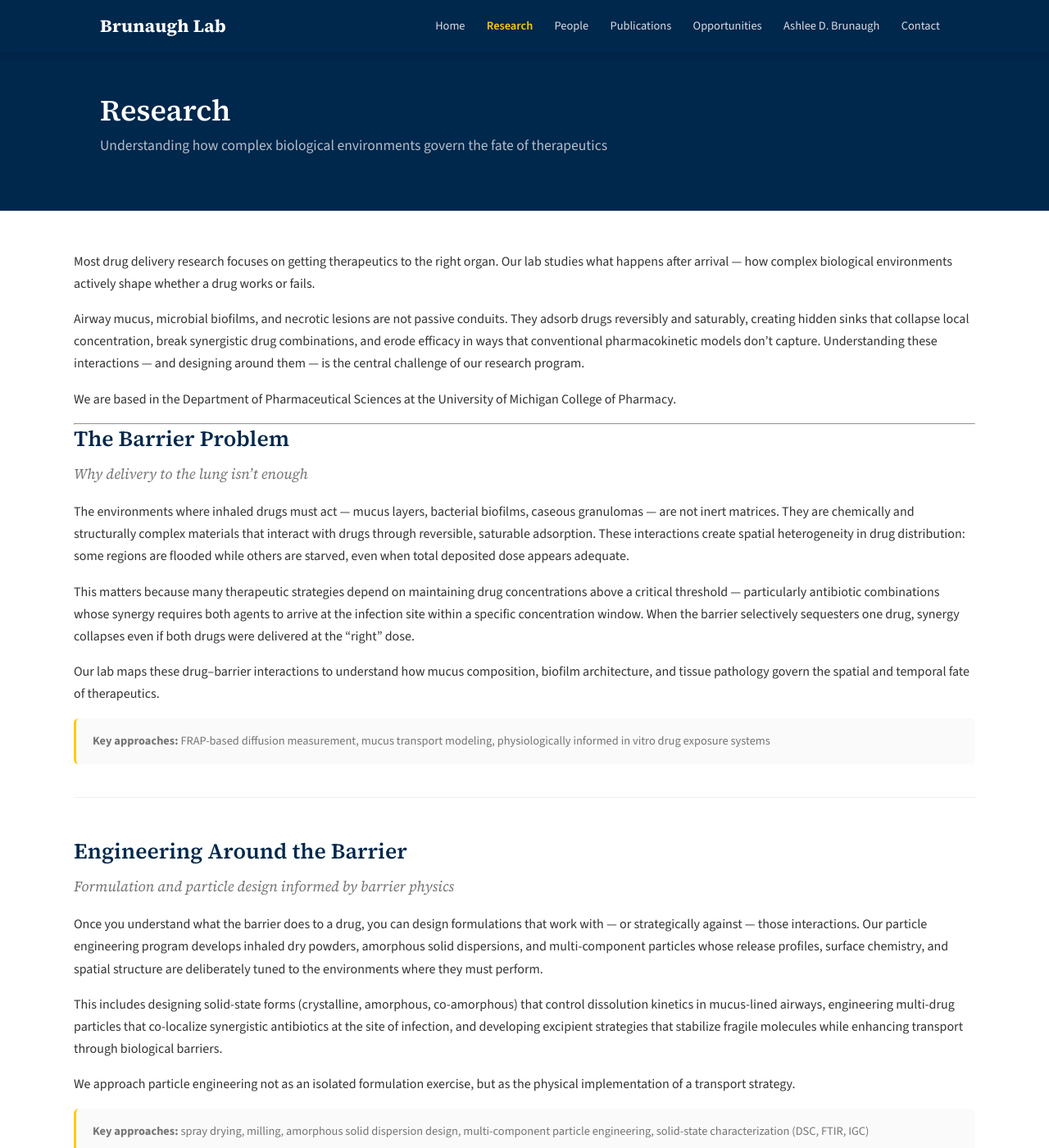
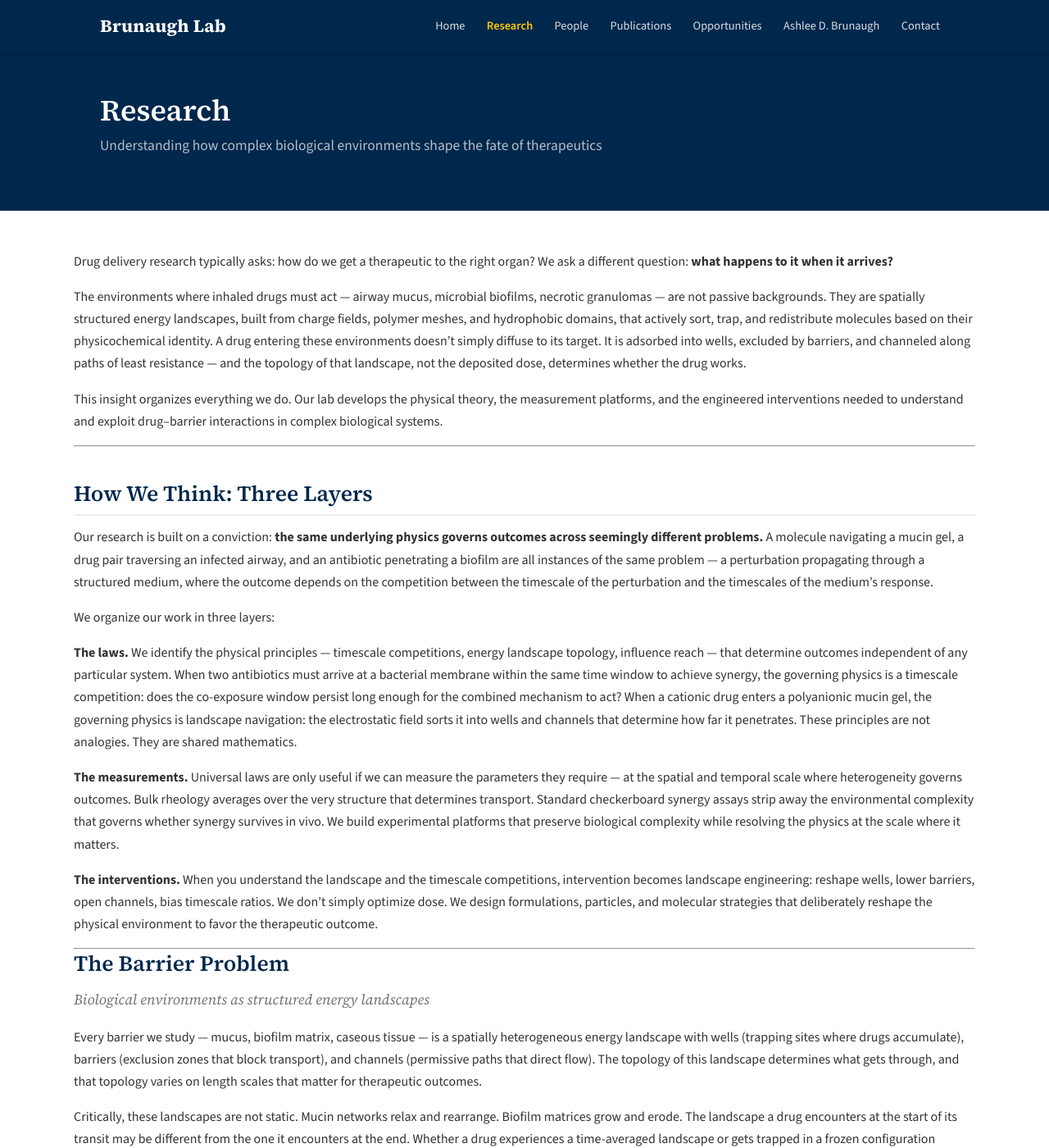
Before and after one commit to Brunaugh-Lab/Brunaugh-Lab.github.io, a Jekyll site: the page built from research.md, in a window 1280 px wide and 1400 px high. Shown: the whole window at 82% size. Built offline with Jekyll 4.4.1, drawn with Linux system fonts in a browser that asks for light colours; some of the changed text lies outside the part shown.

Commit message:
Update Research page with v2 content
Rewritten to convey the lab's intellectual architecture: adds Three
Layers framework (laws, measurements, interventions), reframes pillars
around energy landscapes and timescale competitions, adds new metrics
for inhaled product performance program, updates funding line.

Co-Authored-By: Claude Opus 4.6 <noreply@anthropic.com>

```diff
--- a/research.md
+++ b/research.md
@@ -1,15 +1,29 @@
 ---
 layout: page
 title: Research
-subtitle: Understanding how complex biological environments govern the fate of therapeutics
+subtitle: Understanding how complex biological environments shape the fate of therapeutics
 permalink: /research/
 ---
 
-Most drug delivery research focuses on getting therapeutics to the right organ. Our lab studies what happens after arrival — how complex biological environments actively shape whether a drug works or fails.
+Drug delivery research typically asks: how do we get a therapeutic to the right organ? We ask a different question: **what happens to it when it arrives?**
 
-Airway mucus, microbial biofilms, and necrotic lesions are not passive conduits. They adsorb drugs reversibly and saturably, creating hidden sinks that collapse local concentration, break synergistic drug combinations, and erode efficacy in ways that conventional pharmacokinetic models don't capture. Understanding these interactions — and designing around them — is the central challenge of our research program.
+The environments where inhaled drugs must act — airway mucus, microbial biofilms, necrotic granulomas — are not passive backgrounds. They are spatially structured energy landscapes, built from charge fields, polymer meshes, and hydrophobic domains, that actively sort, trap, and redistribute molecules based on their physicochemical identity. A drug entering these environments doesn't simply diffuse to its target. It is adsorbed into wells, excluded by barriers, and channeled along paths of least resistance — and the topology of that landscape, not the deposited dose, determines whether the drug works.
 
-We are based in the Department of Pharmaceutical Sciences at the University of Michigan College of Pharmacy.
+This insight organizes everything we do. Our lab develops the physical theory, the measurement platforms, and the engineered interventions needed to understand and exploit drug–barrier interactions in complex biological systems.
+
+---
+
+## How We Think: Three Layers
+
+Our research is built on a conviction: **the same underlying physics governs outcomes across seemingly different problems.** A molecule navigating a mucin gel, a drug pair traversing an infected airway, and an antibiotic penetrating a biofilm are all instances of the same problem — a perturbation propagating through a structured medium, where the outcome depends on the competition between the timescale of the perturbation and the timescales of the medium's response.
+
+We organize our work in three layers:
+
+**The laws.** We identify the physical principles — timescale competitions, energy landscape topology, influence reach — that determine outcomes independent of any particular system. When two antibiotics must arrive at a bacterial membrane within the same time window to achieve synergy, the governing physics is a timescale competition: does the co-exposure window persist long enough for the combined mechanism to act? When a cationic drug enters a polyanionic mucin gel, the governing physics is landscape navigation: the electrostatic field sorts it into wells and channels that determine how far it penetrates. These principles are not analogies. They are shared mathematics.
+
+**The measurements.** Universal laws are only useful if we can measure the parameters they require — at the spatial and temporal scale where heterogeneity governs outcomes. Bulk rheology averages over the very structure that determines transport. Standard checkerboard synergy assays strip away the environmental complexity that governs whether synergy survives in vivo. We build experimental platforms that preserve biological complexity while resolving the physics at the scale where it matters.
+
+**The interventions.** When you understand the landscape and the timescale competitions, intervention becomes landscape engineering: reshape wells, lower barriers, open channels, bias timescale ratios. We don't simply optimize dose. We design formulations, particles, and molecular strategies that deliberately reshape the physical environment to favor the therapeutic outcome.
 
 ---
 
@@ -17,72 +31,67 @@ We are based in the Department of Pharmaceutical Sciences at the University of M
 
 ## The Barrier Problem
 
-*Why delivery to the lung isn't enough*
+*Biological environments as structured energy landscapes*
 {: .pillar-subtitle}
 
-The environments where inhaled drugs must act — mucus layers, bacterial biofilms, caseous granulomas — are not inert matrices. They are chemically and structurally complex materials that interact with drugs through reversible, saturable adsorption. These interactions create spatial heterogeneity in drug distribution: some regions are flooded while others are starved, even when total deposited dose appears adequate.
+Every barrier we study — mucus, biofilm matrix, caseous tissue — is a spatially heterogeneous energy landscape with wells (trapping sites where drugs accumulate), barriers (exclusion zones that block transport), and channels (permissive paths that direct flow). The topology of this landscape determines what gets through, and that topology varies on length scales that matter for therapeutic outcomes.
 
-This matters because many therapeutic strategies depend on maintaining drug concentrations above a critical threshold — particularly antibiotic combinations whose synergy requires both agents to arrive at the infection site within a specific concentration window. When the barrier selectively sequesters one drug, synergy collapses even if both drugs were delivered at the "right" dose.
+Critically, these landscapes are not static. Mucin networks relax and rearrange. Biofilm matrices grow and erode. The landscape a drug encounters at the start of its transit may be different from the one it encounters at the end. Whether a drug experiences a time-averaged landscape or gets trapped in a frozen configuration depends on a timescale competition: how fast does the network rearrange relative to how fast the drug moves?
 
-Our lab maps these drug–barrier interactions to understand how mucus composition, biofilm architecture, and tissue pathology govern the spatial and temporal fate of therapeutics.
+This is why bulk-averaged measurements — mean viscosity, average charge density, overall partition coefficient — consistently fail to predict transport in biological systems. The landscape's spatial structure at the scale of transport is what determines outcomes, and we are working to resolve it.
 
-<div class="pillar-approaches">
-<strong>Key approaches:</strong> FRAP-based diffusion measurement, mucus transport modeling, physiologically informed in vitro drug exposure systems
-</div>
 </div>
 
 <div class="pillar" markdown="1">
 
-## Engineering Around the Barrier
+## Designing Around the Barrier
 
-*Formulation and particle design informed by barrier physics*
+*Cross-domain formulation engineering*
 {: .pillar-subtitle}
 
-Once you understand what the barrier does to a drug, you can design formulations that work with — or strategically against — those interactions. Our particle engineering program develops inhaled dry powders, amorphous solid dispersions, and multi-component particles whose release profiles, surface chemistry, and spatial structure are deliberately tuned to the environments where they must perform.
+Every material choice in a drug delivery system propagates consequences across multiple physical domains simultaneously. A polymer in an inhaled particle is not just a glass stabilizer — it is also a surface energy modifier, a dissolution rate controller, a moisture barrier, and a matrix interaction partner. All at once, all the time, whether or not the designer is paying attention.
 
-This includes designing solid-state forms (crystalline, amorphous, co-amorphous) that control dissolution kinetics in mucus-lined airways, engineering multi-drug particles that co-localize synergistic antibiotics at the site of infection, and developing excipient strategies that stabilize fragile molecules while enhancing transport through biological barriers.
+Our formulation design practice starts by mapping the full consequence space of a material or process choice across every relevant domain — from manufacturing through storage through biological fate — before making that choice. We look for the regions of design space where multiple domains are simultaneously satisfied, not because of compromise, but because the physics demands it.
 
-We approach particle engineering not as an isolated formulation exercise, but as the physical implementation of a transport strategy.
+This approach produces formulations that conventional sequential optimization would never find: inhaled dry powders where one drug simultaneously serves as the synergistic partner and the crystallization excipient; composite particles whose shell polymer controls release kinetics, enhances intracellular pharmacology, and shields against matrix adsorption through a single architecture; amorphous solid dispersions whose stability, dissolution, and transport behavior are governed by the same molecular property.
 
-<div class="pillar-approaches">
-<strong>Key approaches:</strong> spray drying, milling, amorphous solid dispersion design, multi-component particle engineering, solid-state characterization (DSC, FTIR, IGC)
-</div>
+We engineer across spray drying, milling, antisolvent precipitation, and amorphous solid dispersion platforms — always with the transport environment as the design constraint.
+
 </div>
 
 <div class="pillar" markdown="1">
 
 ## Measuring What Matters
 
-*New platforms for studying drug fate in complex environments*
+*Instruments and models at the governing scale*
 {: .pillar-subtitle}
 
-Standard pharmacological assays — checkerboard synergy tests, Franz cell diffusion, simple dissolution — strip away the environmental complexity that governs drug behavior in vivo. We build experimental systems that preserve it.
+Standard pharmacological assays are designed for convenience, not fidelity. Checkerboard synergy tests assume uniform, static drug exposure — conditions that never exist in a mucus-lined airway. Franz cell diffusion strips away the barrier structure that governs transport. Bulk rheology averages over the spatial heterogeneity that determines selectivity.
 
-Our lab develops physiologically informed in vitro platforms that incorporate realistic mucus composition, dynamic drug exposure, and spatially heterogeneous barriers into measurements of antimicrobial activity, drug transport, and formulation performance. We are also developing novel instrumentation that uses mechanical and electromagnetic wave interactions to probe soft matter transport phenomena in real time — enabling non-destructive, continuous measurement of how drugs move through biological materials.
+We build experimental systems that preserve biological complexity. Our physiologically informed antimicrobial platforms incorporate realistic mucus composition, dynamic drug exposure, and spatially heterogeneous barriers into measurements of synergy — revealing that drug combinations which appear synergistic under standard conditions can fail completely when transport constraints are restored.
 
-The goal is to replace surrogate measurements with direct observation of drug fate under conditions that actually resemble the therapeutic environment.
+We are also developing new instrumentation that resolves barrier physics at the scale where it operates. This includes non-contact mechanical characterization of living mucosal cultures, wave-based probes of soft matter transport, and distribution-level metrics for aerosol performance that capture information conventional summary statistics discard.
 
-<div class="pillar-approaches">
-<strong>Key approaches:</strong> physiologically informed antimicrobial susceptibility testing, resonant acoustic rheometry (RAR), laser diffraction dissolution monitoring, wave-based transport probes, ALI culture models
-</div>
+The commitment is simple: measure at the scale where the physics operates, not the scale that is convenient.
+
 </div>
 
 <div class="pillar" markdown="1">
 
-## Diseases and Interventions
+## Therapeutic Programs
 
-*Where the science meets the clinic*
+*Reshaping landscapes to bias outcomes*
 {: .pillar-subtitle}
 
-Our fundamental work on drug–barrier interactions drives specific therapeutic programs:
+Our fundamental work drives specific therapeutic programs, each organized around the same intervention logic: identify the timescale competition or landscape feature that governs the outcome, then intervene to bias it.
 
-**Chronic respiratory infections.** Cystic fibrosis and non-CF bronchiectasis patients face recurrent infections by *Pseudomonas aeruginosa*, *Mycobacterium abscessus*, and other drug-resistant organisms. We develop inhaled antibiotic combinations — including niclosamide–colistin and clofazimine-based regimens — designed to preserve synergy under the transport constraints imposed by infected airway mucus.
+**Antibiotic synergy in chronic lung infections.** Cystic fibrosis and bronchiectasis patients face recurrent infections by *Pseudomonas aeruginosa* and *Mycobacterium abscessus*. Synergistic drug combinations discovered in standard assays often fail in vivo because transport constraints uncouple the co-exposure window. We design formulations — including co-crystallized particles and ion-paired molecular strategies — that enforce co-transport of synergistic partners through the barrier, preserving the concentration ratios that synergy requires.
 
-**Mucus barrier modulation.** Rather than treating mucus solely as an obstacle, we investigate strategies to reshape its properties — viscoelasticity, mesh size, charge landscape — to improve therapeutic access while maintaining its protective functions.
+**Mucus barrier modulation.** Rather than treating mucus solely as an obstacle, we investigate strategies to transiently reshape its energy landscape — flattening electrostatic wells, opening steric channels — to improve therapeutic access while preserving protective barrier function.
 
-**Inhaled biologics.** Proteins and biologics face unique stability and transport challenges in the lung. We engineer dry powder formulations that protect molecular integrity through the particle formation process and control release at mucosal surfaces.
+**Inhaled biologics and protein delivery.** Proteins face unique challenges: conformational instability during particle engineering, adsorptive loss in the barrier, and immunogenicity at the mucosal surface. We develop stabilization strategies informed by the same thermodynamic principles that govern our small-molecule work.
 
-**Microbiome and host defense.** We study how the lung microbiome interacts with drug delivery and infection susceptibility, exploring how therapeutic interventions can be designed to support — rather than disrupt — microbial ecology.
+**New metrics for inhaled product performance.** Conventional aerosol characterization collapses rich distributional data into summary statistics that obscure clinically relevant variability. We are developing distribution-sensitive analytical approaches — including Wasserstein distance-based methods — that preserve the information needed to discriminate between formulations and predict in vivo performance.
 
 <div class="pillar-approaches">
 <strong>Disease contexts:</strong> cystic fibrosis, NTM lung disease, tuberculosis, bronchiectasis, IPF
```
Also changed, not shown: other parts of research.md (+1 -1 lines).
